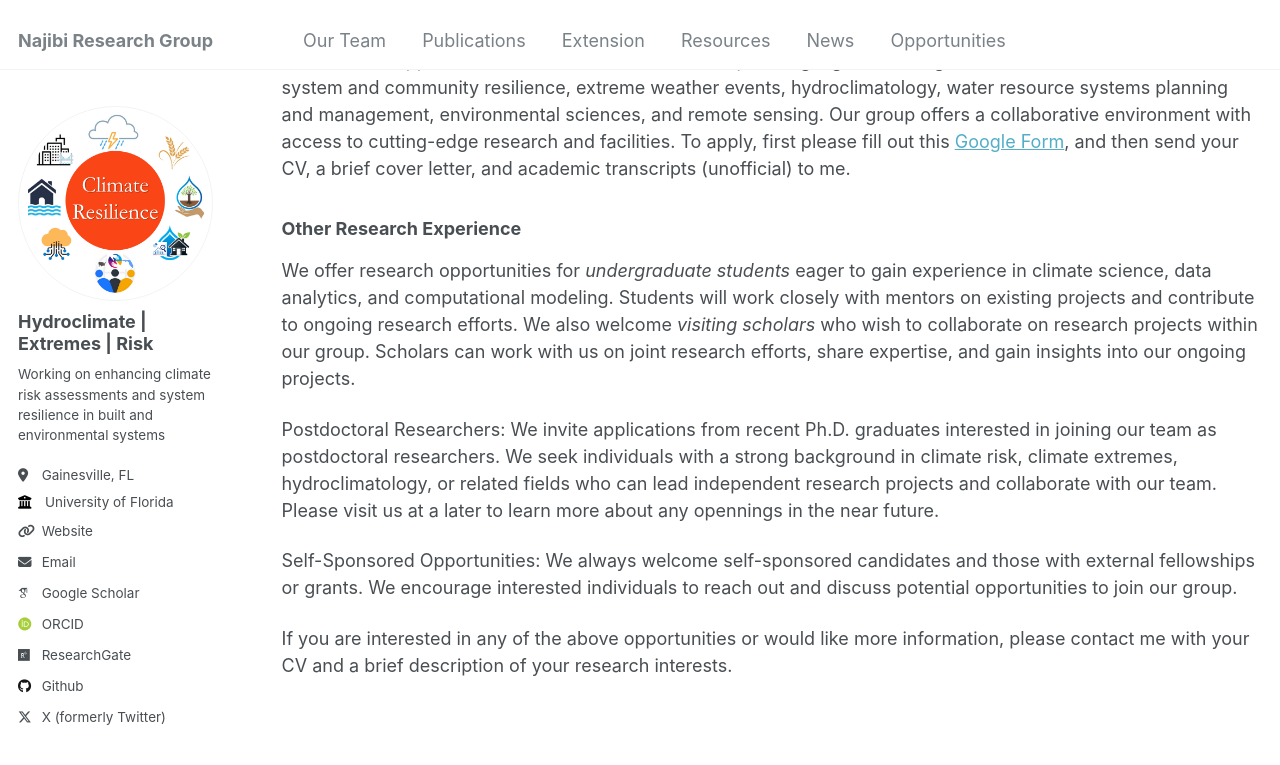
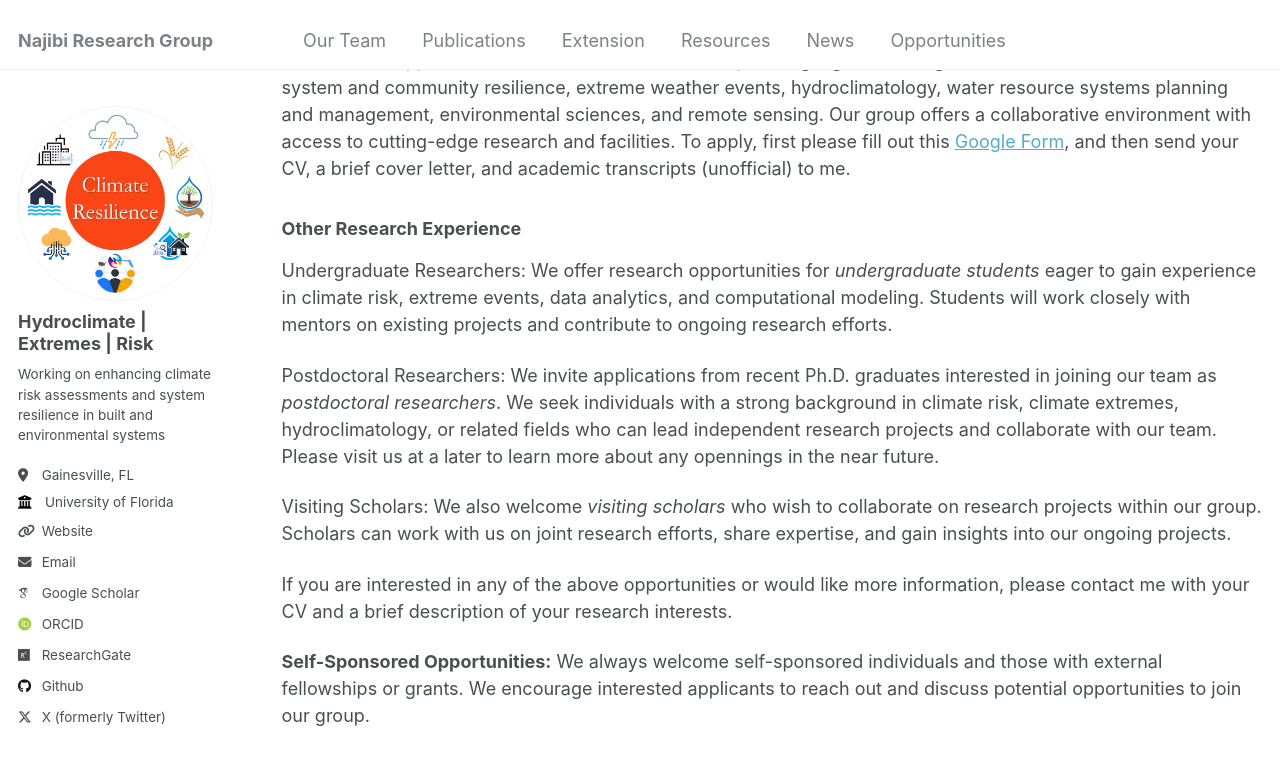
Before and after one commit to nassernajibi/lab, a Jekyll site: the page built from _pages/opportunities.md, in a window 1280 px wide and 900 px high, scrolled down 334 px. Shown: the top 765 px of the window. Built offline with Jekyll 4.4.1, drawn with Linux system fonts in a browser that asks for light colours; some web fonts are replaced.

Commit message:
Update Oppor

```diff
--- a/_pages/opportunities.md
+++ b/_pages/opportunities.md
@@ -13,11 +13,12 @@ We are always looking for talented and motivated individuals to join our researc
 We welcome applications from students interested in pursuing a graduate degree in areas related to climate risk, system and community resilience, extreme weather events, hydroclimatology, water resource systems planning and management, environmental sciences, and remote sensing. Our group offers a collaborative environment with access to cutting-edge research and facilities. To apply, first please fill out this [Google Form](https://docs.google.com/forms/d/e/1FAIpQLSe4X1d9kJS6Xur53ztIVc2Pre48Yx3DnqO33hiNtdAeFMS6kA/viewform?usp=pp_url){:target="_blank"}, and then send your CV, a brief cover letter, and academic transcripts (unofficial) to me.
 
 ### Other Research Experience
-We offer research opportunities for *undergraduate students* eager to gain experience in climate science, data analytics, and computational modeling. Students will work closely with mentors on existing projects and contribute to ongoing research efforts. We also welcome *visiting scholars* who wish to collaborate on research projects within our group. Scholars can work with us on joint research efforts, share expertise, and gain insights into our ongoing projects.
+Undergraduate Researchers: We offer research opportunities for *undergraduate students* eager to gain experience in climate risk, extreme events, data analytics, and computational modeling. Students will work closely with mentors on existing projects and contribute to ongoing research efforts.
 
-Postdoctoral Researchers: We invite applications from recent Ph.D. graduates interested in joining our team as postdoctoral researchers. We seek individuals with a strong background in climate risk, climate extremes, hydroclimatology, or related fields who can lead independent research projects and collaborate with our team. Please visit us at a later to learn more about any opennings in the near future.
+Postdoctoral Researchers: We invite applications from recent Ph.D. graduates interested in joining our team as *postdoctoral researchers*. We seek individuals with a strong background in climate risk, climate extremes, hydroclimatology, or related fields who can lead independent research projects and collaborate with our team. Please visit us at a later to learn more about any opennings in the near future.
 
-
-Self-Sponsored Opportunities: We always welcome self-sponsored candidates and those with external fellowships or grants. We encourage interested individuals to reach out and discuss potential opportunities to join our group.
+Visiting Scholars: We also welcome *visiting scholars* who wish to collaborate on research projects within our group. Scholars can work with us on joint research efforts, share expertise, and gain insights into our ongoing projects.
 
 If you are interested in any of the above opportunities or would like more information, please contact me with your CV and a brief description of your research interests.
+
+**Self-Sponsored Opportunities:** We always welcome self-sponsored individuals and those with external fellowships or grants. We encourage interested applicants to reach out and discuss potential opportunities to join our group.
```
